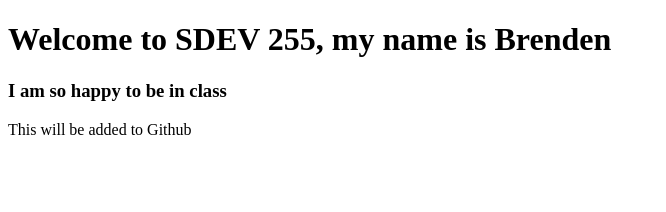
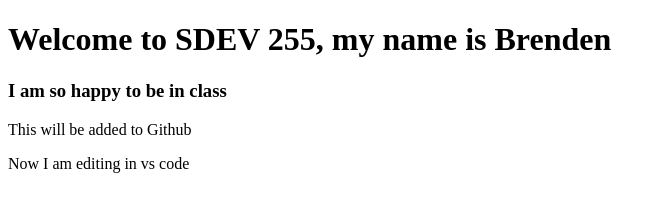
Before and after one commit to Bre-nden07/classSetupTut, a plain HTML site: page index.html in a window 1280 px wide. Shown: the whole page, without its empty margins (0-666 px from the left). Drawn offline with Linux system fonts and the light colour scheme.

Commit message:
added a p tag

```diff
--- a/index.html
+++ b/index.html
@@ -12,6 +12,7 @@
   <h1> Welcome to SDEV 255, my name is Brenden</h1>
   <h3> I am so happy to be in class</h3>
   <p> This will be added to Github</p>
+  <p> Now I am editing in vs code</p>
   <script src="script.js"></script>
 </body>
 
```
